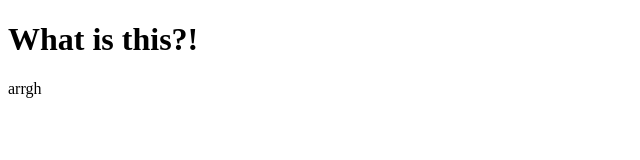
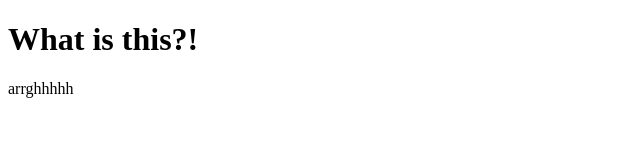
Before and after one commit to moizsyed/moizsyed.github.io, a plain HTML site: page index.html in a window 1280 px wide. Shown: the full height of the page, 0-640 px from the left. Drawn offline with Linux system fonts and the light colour scheme.

Commit message:
Update index.html

```diff
--- a/index.html
+++ b/index.html
@@ -2,6 +2,6 @@
 <html>
 <body>
 <h1>What is this?!</h1>
-<p>arrgh</p>
+<p>arrghhhhh</p>
 </body>
 </html>
```
